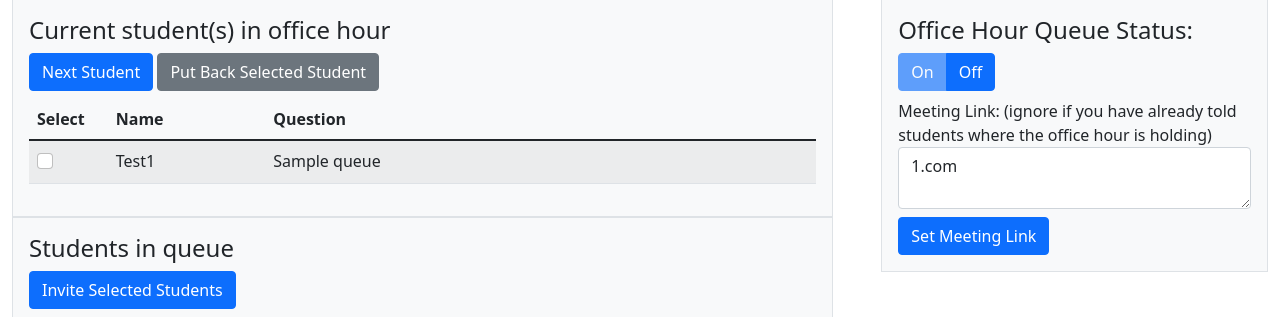
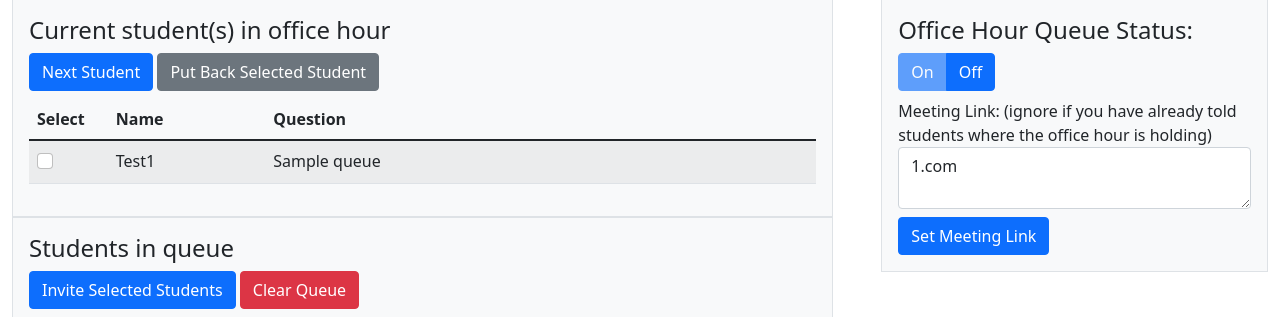
Before and after one commit to boyic-git/OHQueue, a Django app: page /course/1 in a window 1280 px wide. Shown: the part 111-428 px from the top of the page. Run offline with Django 3.2, Linux system fonts and the light colour scheme; a user stored in the database is signed in; data comes from the database, SQL or seed files in the repository; both versions use the stored data as it was after the commit; tables that the repository leaves empty hold one stand-in row (values such as "Sample post").

Commit message:
fixed student's view when the queue is not open

```diff
--- a/ohq/templates/ohq/course_queue.html
+++ b/ohq/templates/ohq/course_queue.html
@@ -157,6 +157,29 @@
                 {% csrf_token %}
                   <button type="submit" class="btn btn-primary">Invite Selected
                     Students</button>
+                  <button type="button" class="btn btn-danger" data-bs-toggle="modal" data-bs-target="#clear_queue_model">
+                    Clear Queue
+                  </button>
+
+                  <!-- Modal for clear queue -->
+                  <div class="modal fade" id="clear_queue_model" tabindex="-1" aria-labelledby="exampleModalLabel" aria-hidden="true">
+                    <div class="modal-dialog">
+                      <div class="modal-content">
+                        <div class="modal-header">
+                          <h5 class="modal-title" id="clear_queue_model_label">Clear Queue?</h5>
+                          <button type="button" class="btn-close" data-bs-dismiss="modal" aria-label="Close"></button>
+                        </div>
+                        <div class="modal-body">
+                          Please confirm to clear queue.
+                        </div>
+                        <div class="modal-footer">
+                          <button type="button" class="btn btn-secondary" data-bs-dismiss="modal">Cancel</button>
+                          <button type="submit" class="btn btn-danger" formaction="{{ course.id }}/clear_queue">Confirm</button>
+                        </div>
+                      </div>
+                    </div>
+                  </div>
+
                 <table class="table table-striped mt-2">
                   <thead>
                     <tr>
@@ -250,6 +273,7 @@
 
           {% else %}
           <!-- student view -->
+            {% if course.status %}
               {% if is_joined %}
               <!-- show student's position in queue -->
               <div class="mx-auto">
@@ -286,6 +310,14 @@
                 </div>
               </div>
               {% endif %}
+            {% else %}
+            <div class="mx-auto">
+              <!-- Current student -->
+              <div class="container-fluid p-3 border bg-light">
+                <h4>The office hour is not happening. Please contact your instructor.</h4>
+              </div>
+            </div>
+            {% endif %}
           {% endif %}
         </div>
       </div>
--- a/ohq/urls.py
+++ b/ohq/urls.py
@@ -20,5 +20,6 @@ urlpatterns = [
     path("course/<int:pk>/invite_students", views.invite_students, name="invite_students"),
     path("course/<int:pk>/next_student", views.next_student, name="next_student"),
     path("course/<int:pk>/put_back", views.put_back, name="put_back"),
+    path("course/<int:pk>/clear_queue", views.clear_queue, name="clear_queue"),
 
     ]
--- a/ohq/views.py
+++ b/ohq/views.py
@@ -329,3 +329,14 @@ def put_back(request, pk):
         return redirect(request.META['HTTP_REFERER'])
     else:
         return redirect("ohq:index")
+
+def clear_queue(request, pk):
+    context = {}
+    if request.method == "POST":
+        course = get_object_or_404(Course, pk=pk)
+        queues = Queue.objects.filter(course=course).all()
+        for q in queues:
+            q.delete()
+        return redirect(request.META['HTTP_REFERER'])
+    else:
+        return redirect("ohq:index")
```
Also changed, not shown: db.sqlite3. Lines whose indentation alone changed are shown as unchanged.
